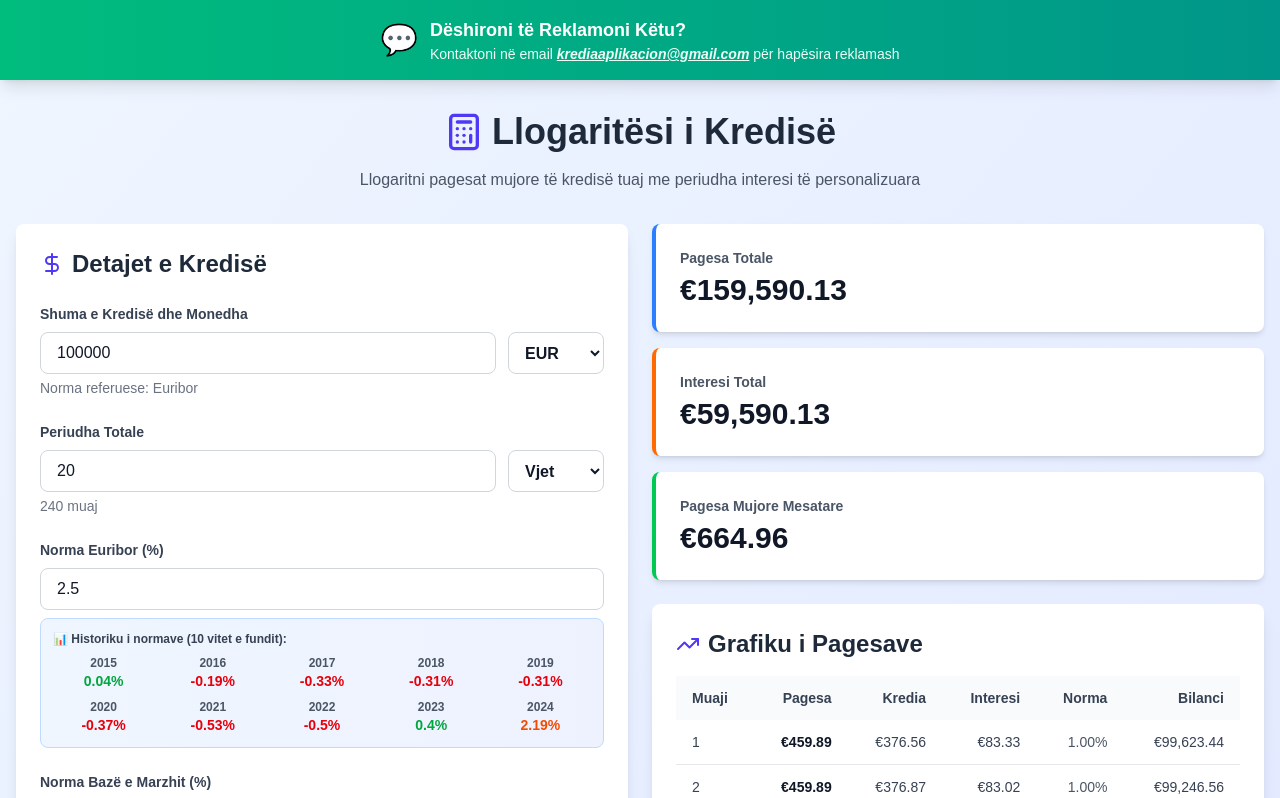
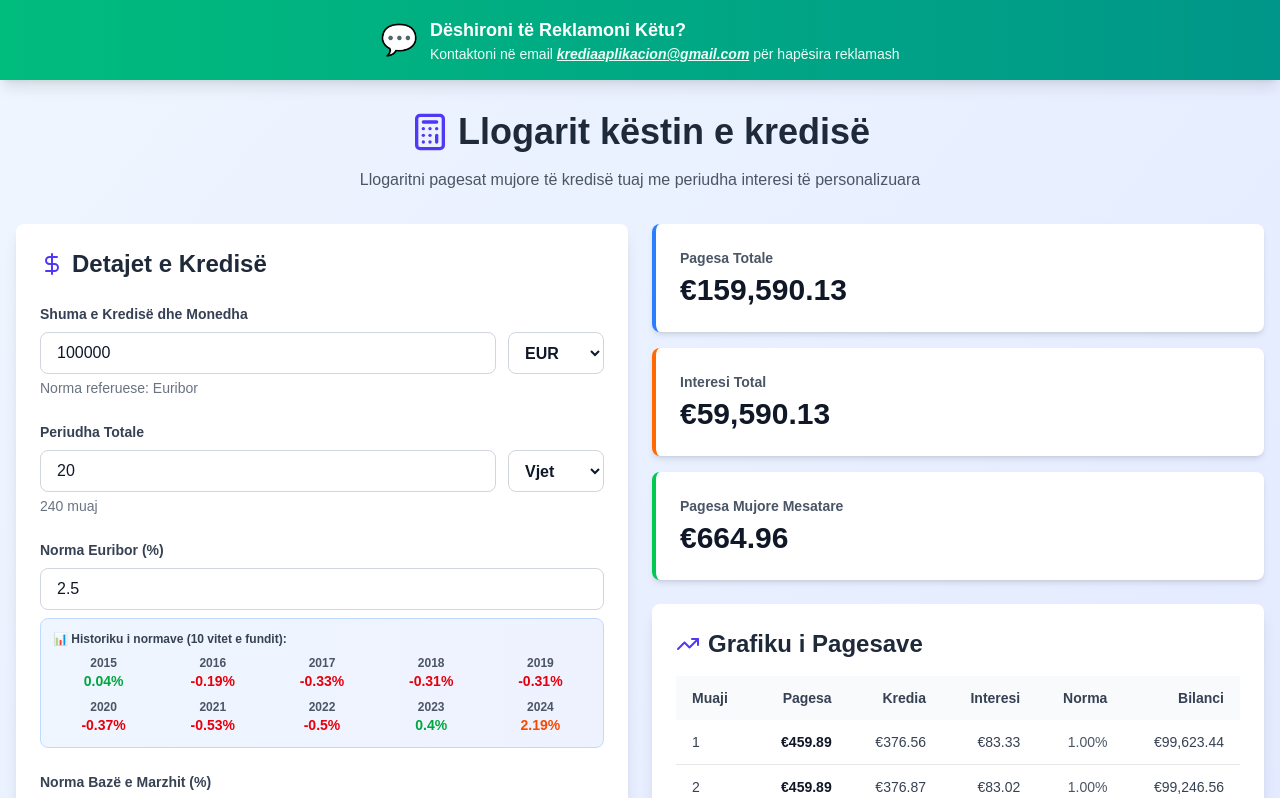
Before and after one commit to kredia-app/kredia-app, a Next.js app: page / in a window 1280 px wide. Shown: the top 798 px of the page. Built offline with nearby package versions, Linux system fonts and the light colour scheme.

Commit message:
Update page.tsx

```diff
--- a/app/page.tsx
+++ b/app/page.tsx
@@ -264,7 +264,7 @@ export default function LoanCalculator() {
           <div className="flex items-center justify-center gap-2 mb-4">
             <Calculator className="w-10 h-10 text-indigo-600" />
             <h1 className="text-4xl font-bold text-gray-800">
-              Llogaritësi i Kredisë
+              Llogarit këstin e kredisë
             </h1>
           </div>
           <p className="text-gray-600">
```
